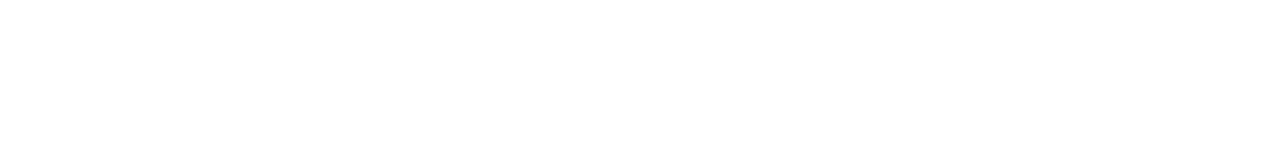
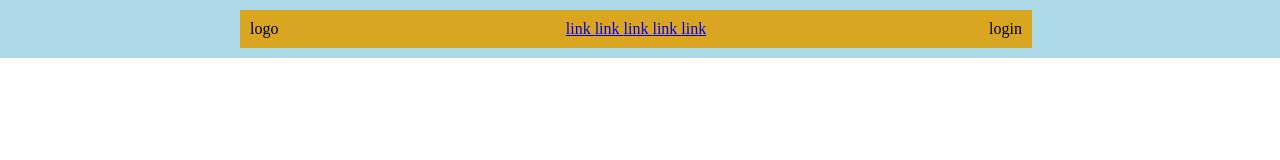
Before and after one commit to paolocastaldi/htmlcss-struttura-discord, a plain HTML site: page index.html in a window 1280 px wide. Drawn offline with Linux system fonts and the light colour scheme.

Commit message:
Aggiunto Header + CSS style + colori

```diff
--- a/css/style.css
+++ b/css/style.css
@@ -3,3 +3,40 @@
     padding: 0;
     box-sizing: border-box;
 }
+
+.header-mid ul li{
+    list-style: none;
+    display: inline;
+}
+
+header{
+    background-color: rgba(173,216,230,255);
+    padding: 10px;
+}
+
+.container{
+    width: 800px;
+    margin: auto;
+    display: flex;
+}
+.header-sx,
+.header-mid,
+.header-dx{
+    padding: 10px;
+}
+
+.header-sx{
+    background-color: rgba(218,165,32,255);
+    width: 20%;
+}
+.header-mid{
+    background-color: rgba(218,165,32,255);
+    width: 59%;
+    text-align: center;
+}
+
+.header-dx{
+    background-color: rgba(218,165,32,255);
+    width: 20%;
+    text-align: right;
+}
--- a/index.html
+++ b/index.html
@@ -8,7 +8,21 @@
     <title>Discord Struttura</title>
 </head>
 <body>
-
+    <header>
+        <div class="container header-div">
+            <div class="header-sx">logo</div>
+            <div class="header-mid">
+                <ul>
+                    <li> <a href="#"> link </a></li>
+                    <li> <a href="#"> link </a></li>
+                    <li> <a href="#"> link </a></li>
+                    <li> <a href="#"> link </a></li>
+                    <li> <a href="#"> link </a></li>
+                </ul>
+            </div>
+            <div class="header-dx">login</div>
+        </div>
+    </header>
 
 </body>
 </html>
```
